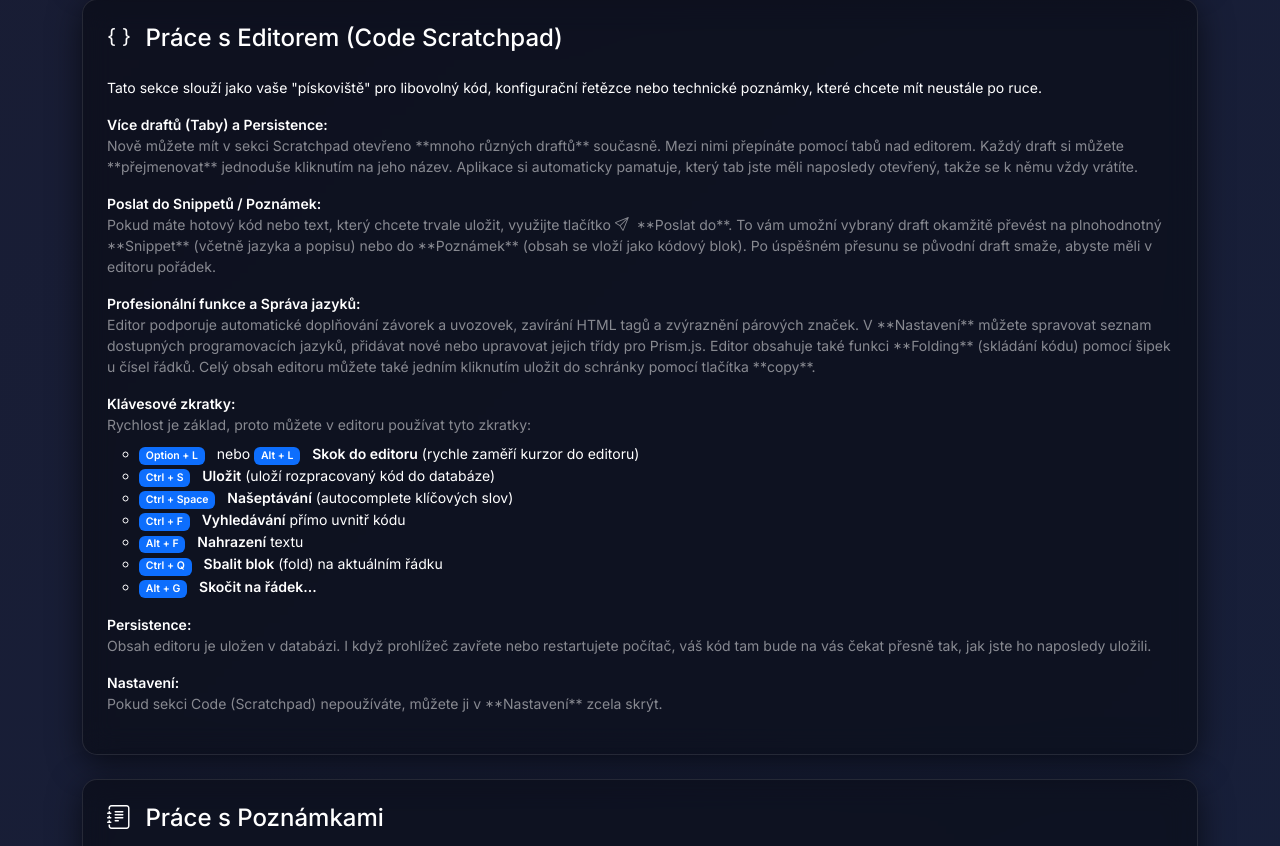
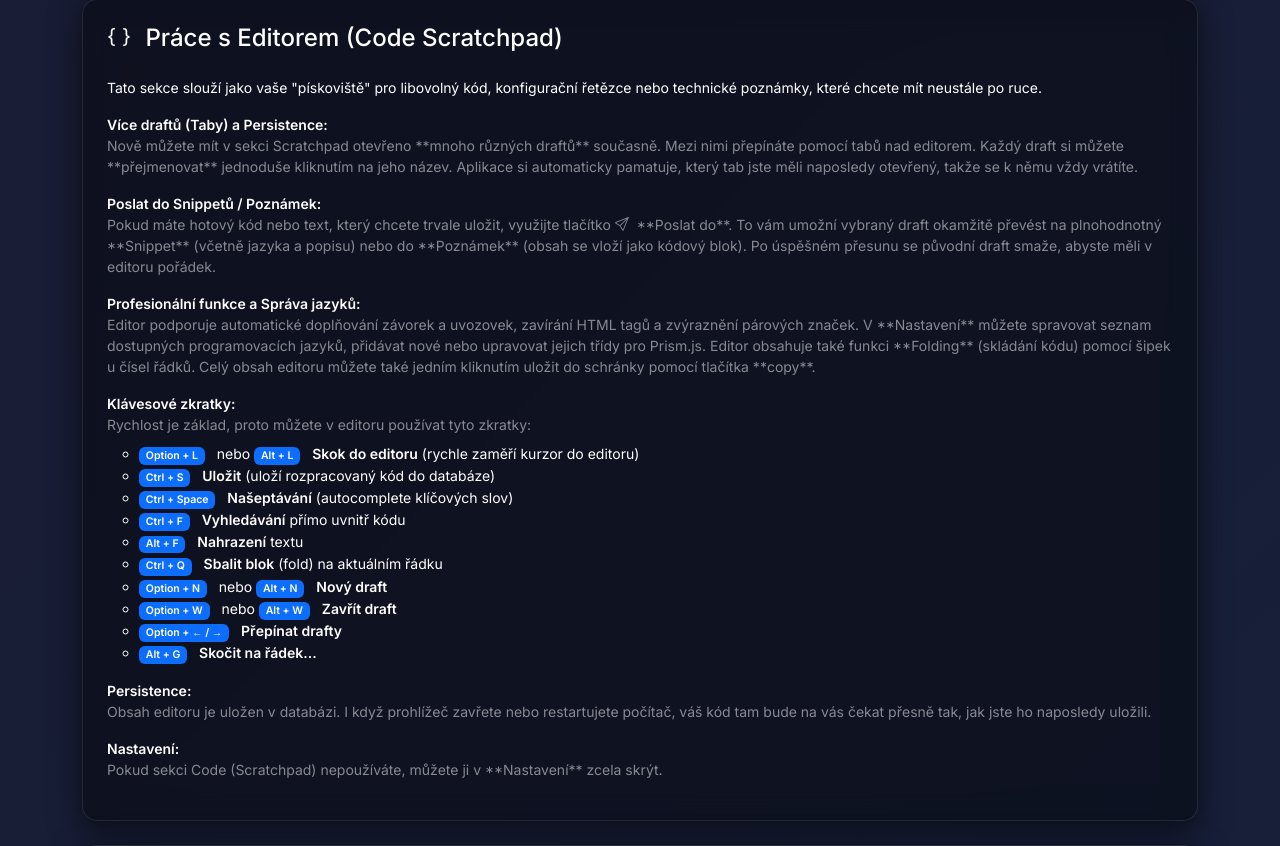
Before and after one commit to kratochvil1993/DEVBASE, a PHP site: page /help.php in a window 1280 px wide. Shown: the part 2966-3812 px from the top of the page. Run offline with PHP 8.4, Linux system fonts and the light colour scheme; data comes from the database, SQL or seed files in the repository; data that the repository does not hold is empty; some libraries are stand-ins or nearby versions.

Commit message:
docs: Add new keyboard shortcuts for draft management to the help documentation.

```diff
--- a/help.php
+++ b/help.php
@@ -237,6 +237,9 @@ console.log('Hello World');
                         <li><span class="badge bg-primary me-2">Ctrl + F</span> <strong>Vyhledávání</strong> přímo uvnitř kódu</li>
                         <li><span class="badge bg-primary me-2">Alt + F</span> <strong>Nahrazení</strong> textu</li>
                         <li><span class="badge bg-primary me-2">Ctrl + Q</span> <strong>Sbalit blok</strong> (fold) na aktuálním řádku</li>
+                        <li><span class="badge bg-primary me-2">Option + N</span> nebo <span class="badge bg-primary me-2">Alt + N</span> <strong>Nový draft</strong></li>
+                        <li><span class="badge bg-primary me-2">Option + W</span> nebo <span class="badge bg-primary me-2">Alt + W</span> <strong>Zavřít draft</strong></li>
+                        <li><span class="badge bg-primary me-2">Option + ← / →</span> <strong>Přepínat drafty</strong></li>
                         <li><span class="badge bg-primary me-2">Alt + G</span> <strong>Skočit na řádek...</strong></li>
                     </ul>
                 </li>
```
Also changed, not shown: readme.md.
